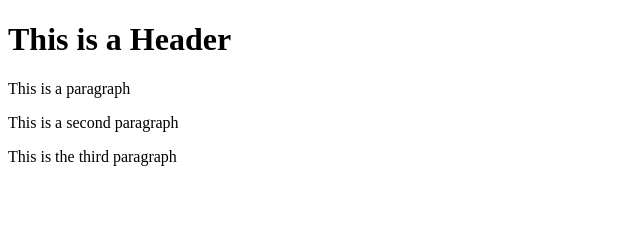
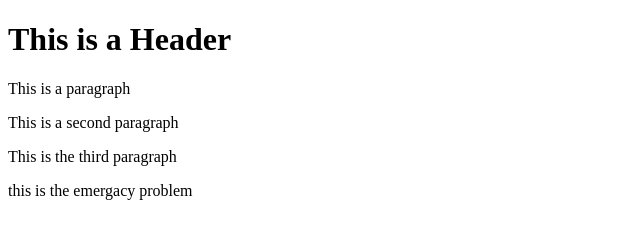
Before and after one commit to galoisking/git-test, a website: page index.html in a window 1280 px wide. Shown: the whole page, without its empty margins (0-640 px from the left). Drawn offline with Linux system fonts and the light colour scheme.

```diff
--- a/index.html
+++ b/index.html
@@ -9,5 +9,6 @@
 <p> This is a paragraph</p>
 <p> This is a second paragraph</p>
 <p> This is the third paragraph</p>
+<p> this is the emergacy problem </p>
 </body>
 </html>
```
